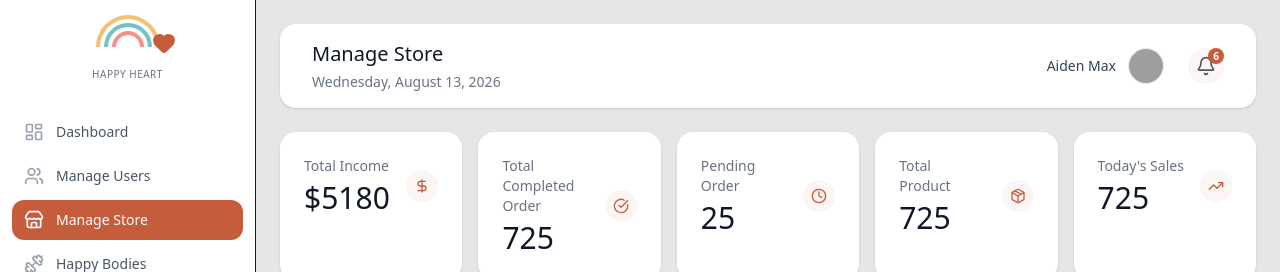
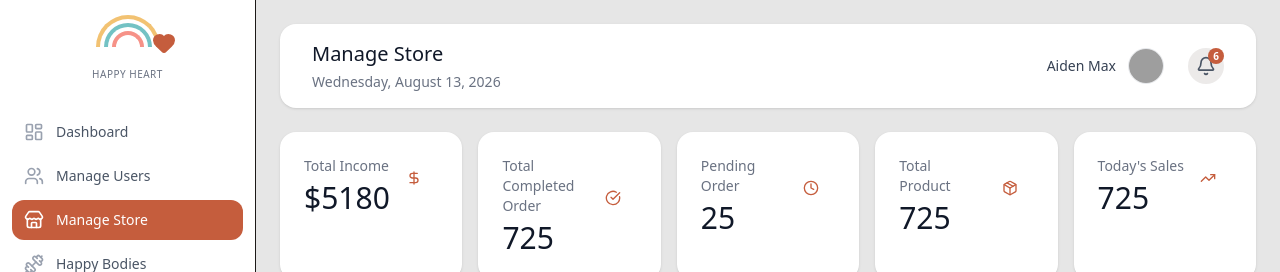
Before and after one commit to hrmrakib/Jel-Happy-Hearts-Dashboard, a Next.js app: page /manage-store in a window 1280 px wide. Shown: the top 272 px of the page. Built offline with nearby package versions, Linux system fonts and the light colour scheme; grey boxes are pictures that could not be loaded.

Commit message:
feat: implement notifications dropdown, user management table, and recent orders display components

```diff
--- a/src/components/shared/NotificationsDropdown.tsx
+++ b/src/components/shared/NotificationsDropdown.tsx
@@ -26,7 +26,7 @@ export function NotificationsDropdown() {
       <Button
         variant="ghost"
         size="icon"
-        className="relative rounded-full bg-primary-50 text-gray-600 hover:bg-primary-100"
+        className="relative rounded-full bg-[#ECEAE9] text-gray-600 hover:bg-primary-100"
         onClick={toggleDropdown}
       >
         <Bell className="h-5 w-5" />
--- a/src/components/shared/UserTable.tsx
+++ b/src/components/shared/UserTable.tsx
@@ -25,7 +25,7 @@ export function UserTable({ users }: UserTableProps) {
       <div className="w-full overflow-x-auto">
         <table className="w-full text-left text-sm">
           <thead>
-            <tr className="border-b border-gray-100 bg-primary-100/50 text-gray-500 font-medium">
+            <tr className="border-b border-gray-100 bg-[#F9EFEA] text-gray-500 font-medium">
               <th className="px-6 py-4 rounded-tl-xl whitespace-nowrap">
                 <div className="flex items-center space-x-3">
                   <input type="checkbox" className="rounded border-gray-300 text-primary focus:ring-primary h-4 w-4" />
--- a/src/components/store/RecentOrdersTable.tsx
+++ b/src/components/store/RecentOrdersTable.tsx
@@ -22,7 +22,7 @@ export function RecentOrdersTable() {
   return (
     <div className="w-full overflow-auto">
       <table className="w-full text-left text-sm whitespace-nowrap">
-        <thead className="bg-primary-50/50 text-gray-500">
+        <thead className="bg-[#F9EFEA] text-gray-500">
           <tr>
             <th className="px-6 py-4 font-medium rounded-tl-xl w-10">
               <input type="checkbox" className="rounded border-gray-300 text-primary focus:ring-primary h-4 w-4" />
--- a/src/components/store/StoreSummaryCards.tsx
+++ b/src/components/store/StoreSummaryCards.tsx
@@ -42,7 +42,7 @@ export function StoreSummaryCards() {
                 <p className="text-sm font-medium text-gray-500 mb-1">{card.title}</p>
                 <h2 className="text-3xl font-serif text-gray-900">{card.value}</h2>
               </div>
-              <div className="flex h-8 w-8 items-center justify-center rounded-full bg-primary-50">
+              <div className="flex h-8 w-8 items-start justify-start rounded-full bg-transparent">
                 <card.icon className="h-4 w-4 text-primary" aria-hidden="true" />
               </div>
             </div>
```
